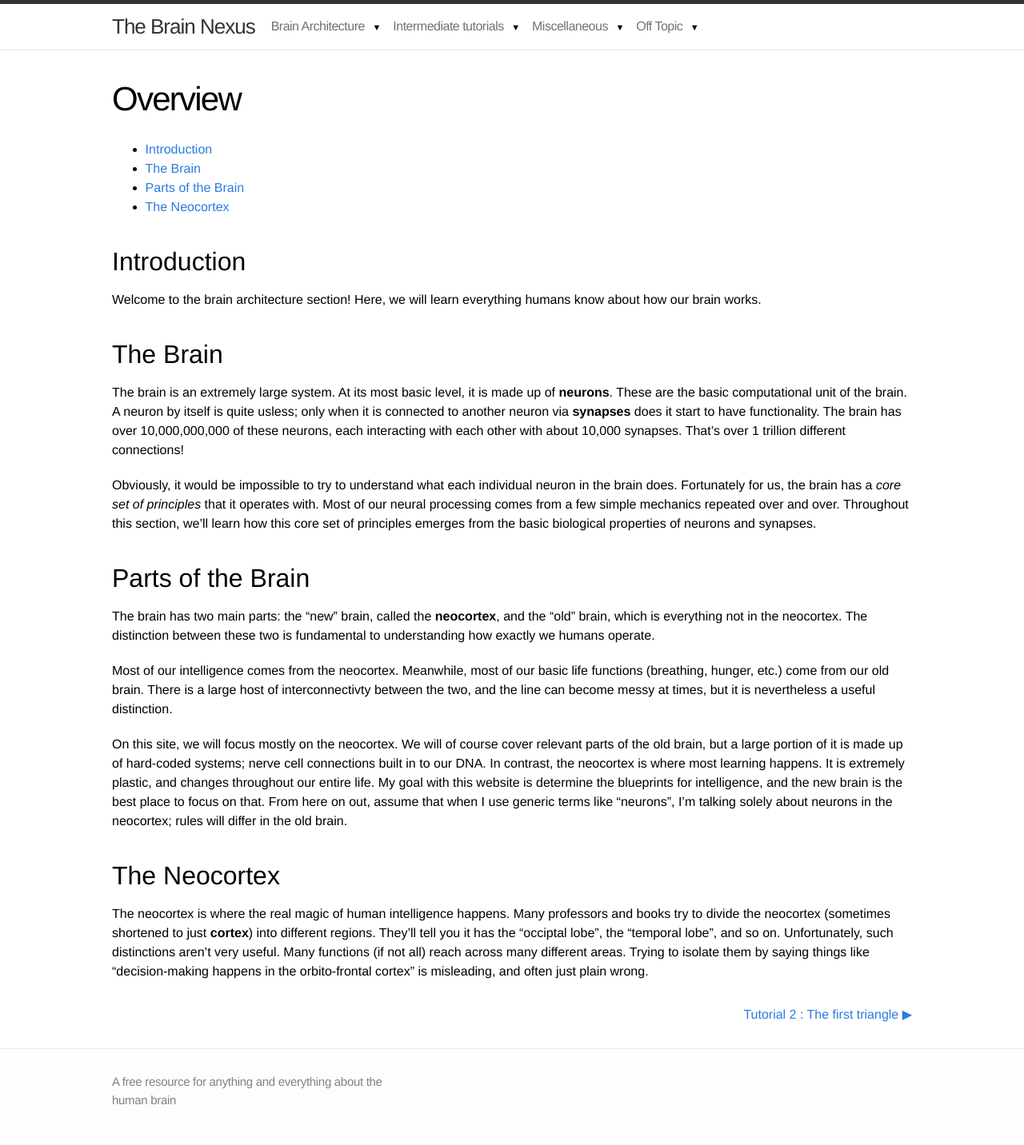
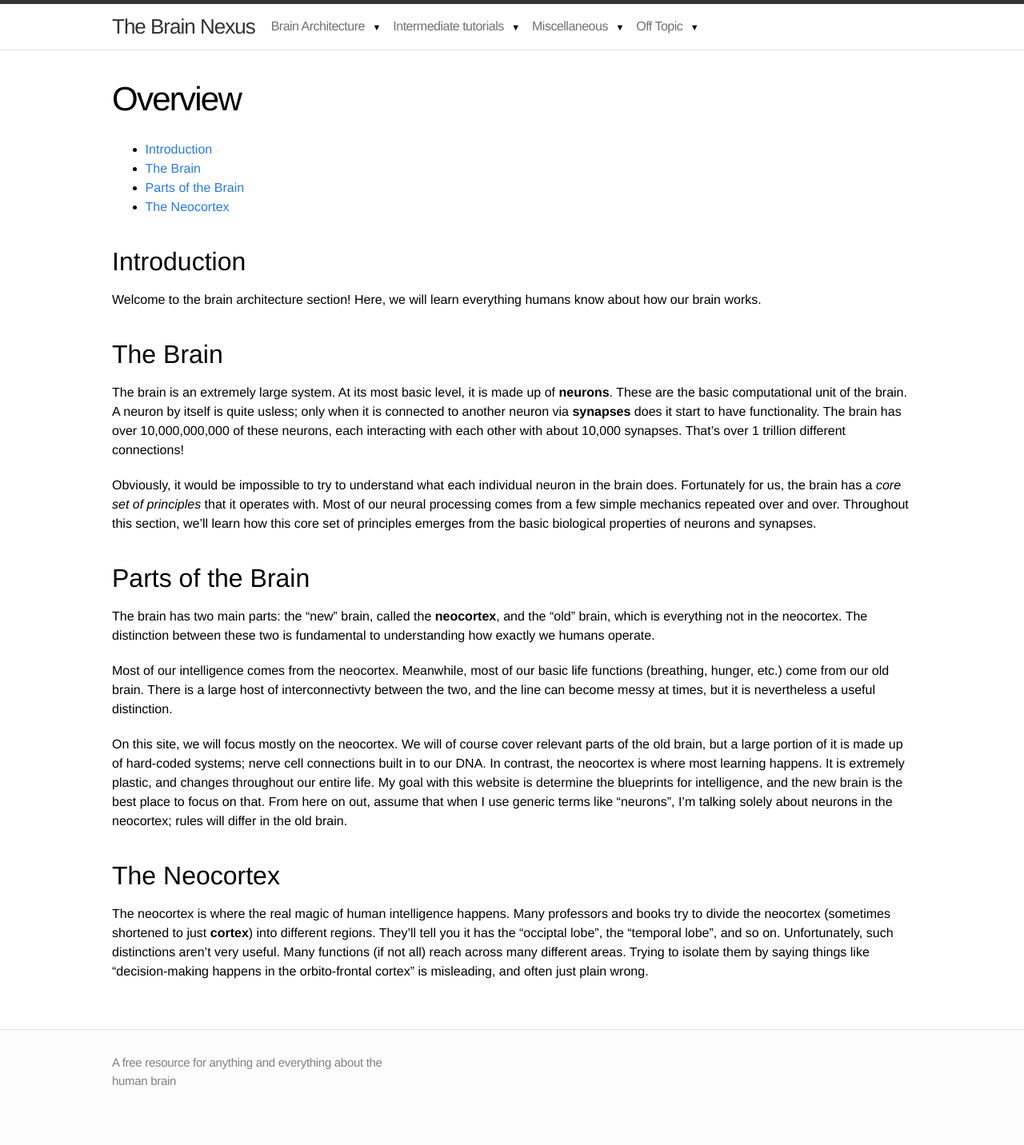
Before and after one commit to mdelsole/brain-nexus, a Jekyll site: the page built from brain-architecture/overview/index.markdown, in a window 1280 px wide. Shown: the whole page at 80% size. Built offline with Jekyll 4.4.1, drawn with Linux system fonts in a browser that asks for light colours; after the commit the page ends 1408 px from its top, so only the background shows below that.

```diff
--- a/brain-architecture/overview/index.markdown
+++ b/brain-architecture/overview/index.markdown
@@ -1,11 +1,11 @@
 ---
-layout: tutorial
+layout: page
 status: publish
 published: true
 title: 'Overview'
 date: '2011-04-07 17:54:16 +0200'
 date_gmt: '2011-04-07 17:54:16 +0200'
-categories: [tuto]
+categories: []
 order: 10
 tags: []
 ---
--- /dev/null
+++ b/site-notes.txt
@@ -0,0 +1 @@
+Layout, categories, and order are how you change the link in the footer
```
